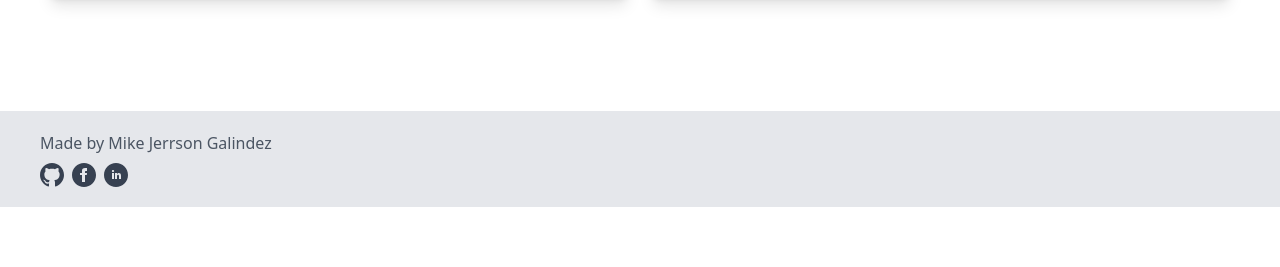
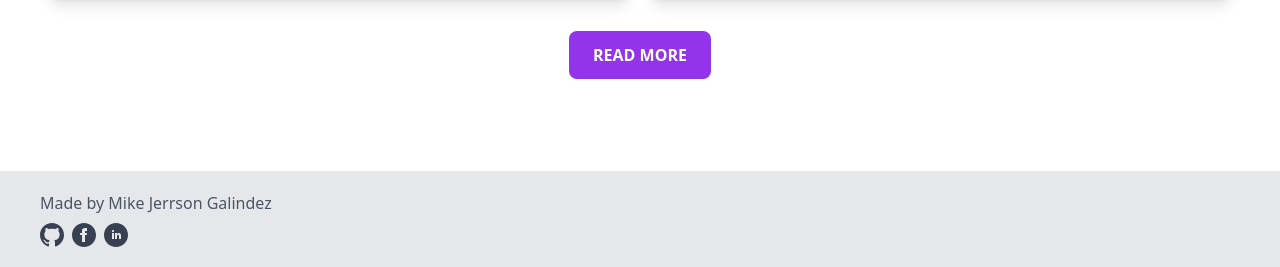
Before and after one commit to miker-bice/my_blog, a Django app: page / in a window 1280 px wide. Shown: the part 806-1073 px from the top of the page. Before the commit the page ends 1013 px from the top, so only its background shows below. Run offline with Django 4.2, Linux system fonts and the light colour scheme; some libraries are stand-ins or nearby versions.

Commit message:
recent blogs section in home section almost done

```diff
--- a/blogApp/templates/blogApp/home.html
+++ b/blogApp/templates/blogApp/home.html
@@ -12,7 +12,7 @@
     <div class="block my-5">
       <a
         href=""
-        class="block sm:inline-block px-6 text-center bg-purple-600 text-white uppercase font-semibold py-3 rounded-lg hover:bg-purple-800 trnasition delay-200"
+        class="block sm:inline-block px-6 text-center bg-purple-600 text-white uppercase font-semibold py-3 rounded-lg hover:bg-purple-800 trnasition delay-200 hover:shadow-md hover:shadow-purple-500"
         >Read my blogs</a
       >
     </div>
@@ -26,5 +26,4 @@
   </div>
 </div>
 <!-- here goes the recent blog items -->
-{% include 'blogApp/includes/recent_blogs.html' %}
-{% endblock %}
+{% include 'blogApp/includes/recent_blogs.html' %} {% endblock %}
--- a/blogApp/templates/blogApp/includes/recent_blogs.html
+++ b/blogApp/templates/blogApp/includes/recent_blogs.html
@@ -13,5 +13,15 @@
         {% include 'blogApp/includes/blog_item.html' %}
       </div>
     </div>
+
+    <!-- this is the see more button -->
+    <div class="block text-center my-3">
+      <a
+      href=""
+      class="uppercase block sm:inline-block py-3 px-6 bg-purple-600 text-white font-semibold rounded-lg hover:bg-purple-800 hover:shadow-md hover:shadow-purple-500 transition delay-200"
+      >Read more</a
+    >
+    </div>
+
   </div>
 </section>
```
